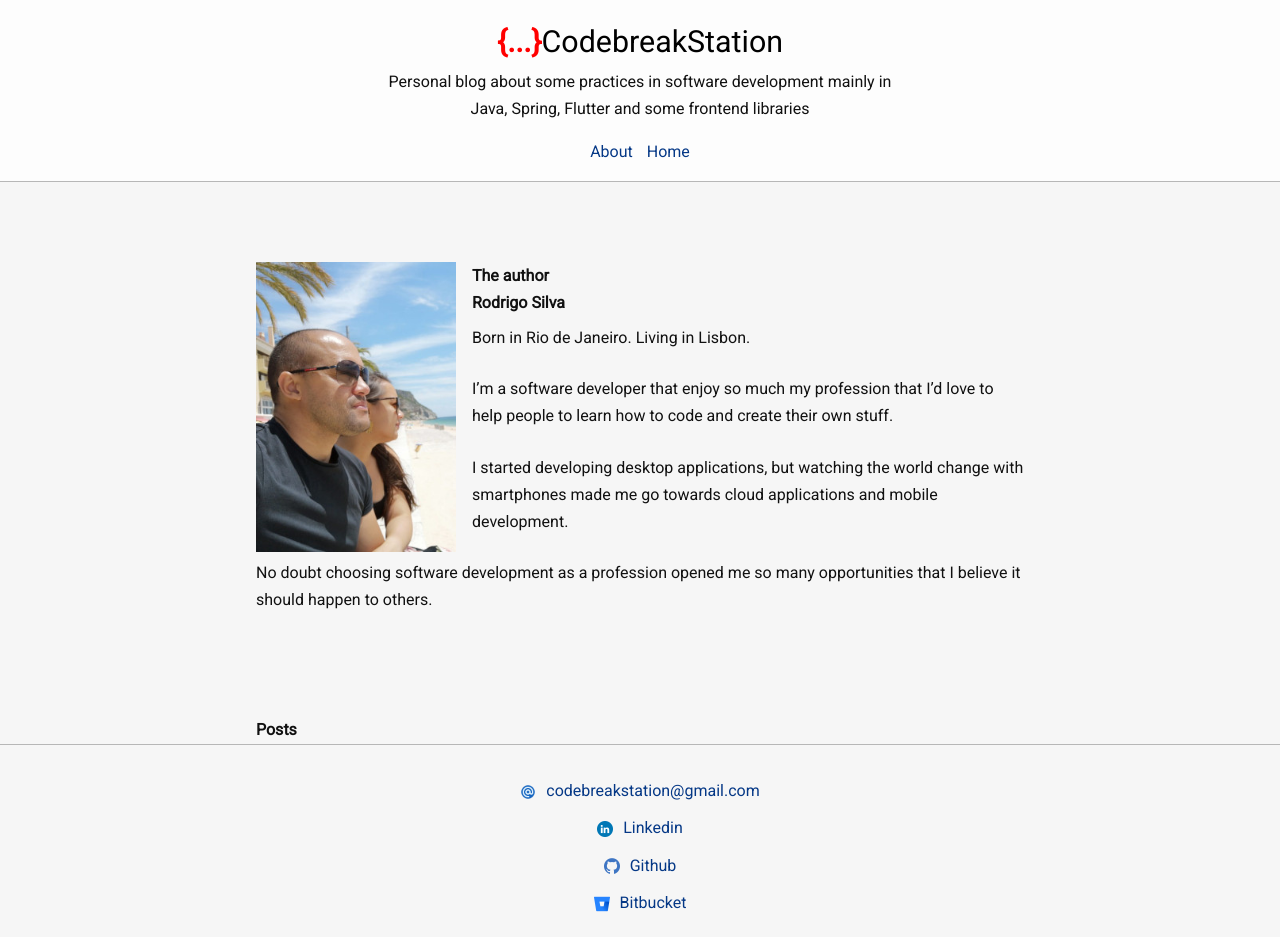
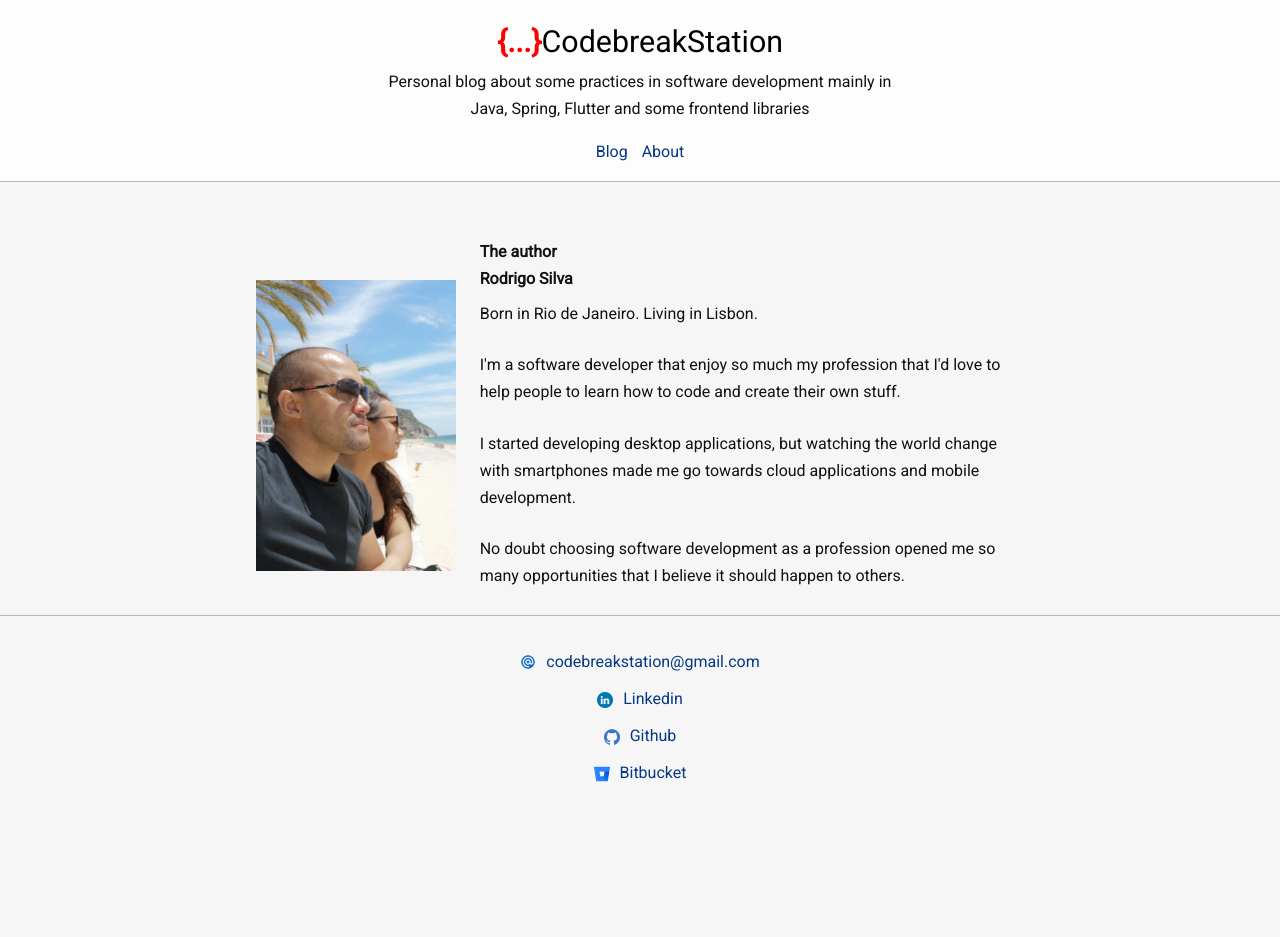
Before and after one commit to xrodrigo1982x/xrodrigo1982x.github.io, a Jekyll site: the page built from about.md, in a window 1280 px wide. Built offline with Jekyll 4.4.1, drawn with Linux system fonts in a browser that asks for light colours; after the commit the page ends 900 px from its top, so only the background shows below that.

Commit message:
improvements

```diff
--- a/_config.yml
+++ b/_config.yml
@@ -9,8 +9,8 @@ bitbucket_username: oooo
 linkedin_username: oooo
 permalink: /:title
 date_format: "%B %d, %Y"
-paginate: 5
-paginate_path: "/blog/page:num/"
+paginate: 10
+paginate_path: "/page:num/"
 
 plugins:
   - jekyll-feed
@@ -19,9 +19,9 @@ plugins:
 
 header:
   pages:
+    - name: Blog
+      slug: /
     - name: About
-    - name: Home
-      slug: /
 footer:
   show_powered_by: false
   contact:
--- /dev/null
+++ b/_layouts/about.html
@@ -0,0 +1,14 @@
+<!DOCTYPE html>
+<html lang="en">
+{% include head.html %}
+<body>
+{% include header.html %}
+<div class="posts">
+    {{ content }}
+</div>
+
+{% include footer.html %}
+
+{% include foot.html %}
+</body>
+</html>
--- a/_sass/_base.scss
+++ b/_sass/_base.scss
@@ -155,3 +155,31 @@ footer {
 .post-navigation {
   padding-top: 1rem;
 }
+
+.photo-container {
+  @include media-query($on-laptop) {
+    width: 60%;
+    margin: auto;
+  }
+}
+
+.about {
+  display: flex;
+  flex-wrap: nowrap;
+
+  @include non-mobile() {
+    flex-direction: row;
+  }
+
+  @include mobile() {
+    flex-direction: column;
+  }
+}
+
+.photo-container {
+
+}
+
+.about-content {
+
+}
--- a/about.md
+++ b/about.md
@@ -1,20 +1,21 @@
 ---
-layout: blog
+layout: about
 title: About the author
 ---
+<div class="about">
+<div class="photo-container">
+<img src="/assets/img/photo.jpg" class="photo" alt="author's photo" title="Author's photo looking at the beach in Sesimbra, Portugal" width="200">
+</div>
+<div class="about-content">
+<h2>The author</h2>
+<h3>Rodrigo Silva</h3>
 
-<img src="/assets/img/photo.jpg" class="photo" align="left" alt="author's photo" title="Author's photo looking at the beach in Sesimbra, Portugal" width="200">
+<p>Born in Rio de Janeiro. Living in Lisbon.</p>
 
-### The author
-#### Rodrigo Silva
+<p>I'm a software developer that enjoy so much my profession that I'd love to help people to learn how to code and create their own stuff.</p>
 
-Born in Rio de Janeiro. Living in Lisbon.
+<p>I started developing desktop applications, but watching the world change with smartphones made me go towards cloud applications and mobile development.</p>
 
-I'm a software developer that enjoy so much my profession that I'd love to help people to learn how to code and create their own stuff.
-
-I started developing desktop applications, but watching the world change with smartphones made me go towards cloud applications and mobile development.
-
-No doubt choosing software development as a profession opened me so many opportunities that I believe it should happen to others.
-
-
-<br clear="left"/>
+<p>No doubt choosing software development as a profession opened me so many opportunities that I believe it should happen to others.</p>
+</div>
+</div>
--- a/assets/css/style.scss
+++ b/assets/css/style.scss
@@ -19,8 +19,9 @@ $grey-color: #d0d0d0;
 $grey-color-light: lighten($grey-color, 15%);
 $grey-color-dark: darken($grey-color, 10%);
 
-$on-mobile: 500px;
+$on-mobile: 0px;
 $on-laptop: 1100px;
+$boundary: 1100px;
 
 @mixin media-query($device) {
   @media screen and (min-width: $device) {
@@ -28,5 +29,17 @@ $on-laptop: 1100px;
   }
 }
 
+@mixin mobile() {
+  @media only screen and (max-width: $boundary) {
+    @content;
+  }
+}
+
+@mixin non-mobile() {
+  @media only screen and (min-width: $boundary) {
+    @content;
+  }
+}
+
 // Import partials from `sass_dir` (defaults to `_sass`)
 @import "base", "404";
```
Also changed, not shown: _drafts/2020-09-18-clean-architecture-chapter-1.md (renamed from _posts/2020-09-18-clean-architecture-chapter-1.md, +1 -1 lines).
